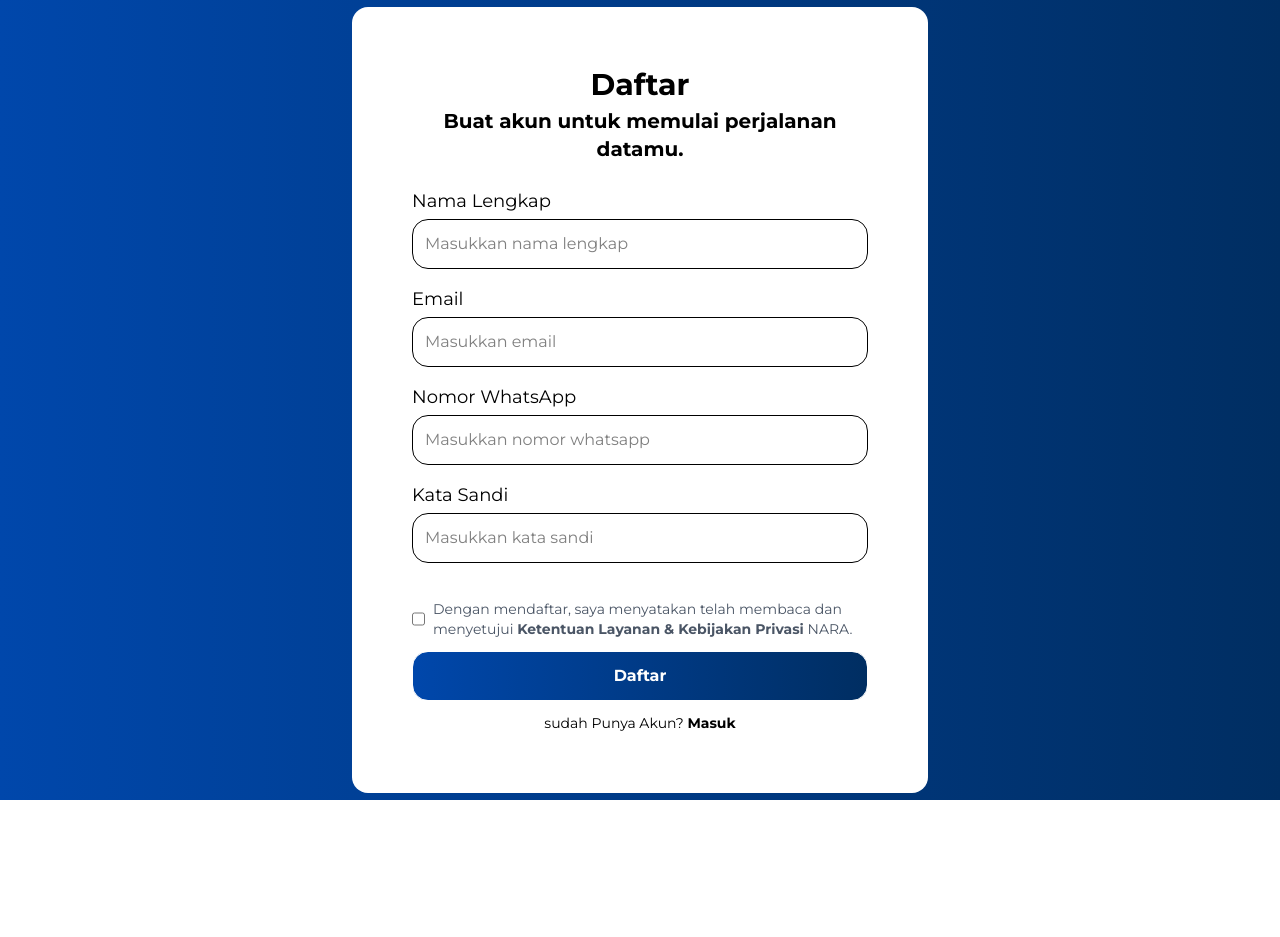
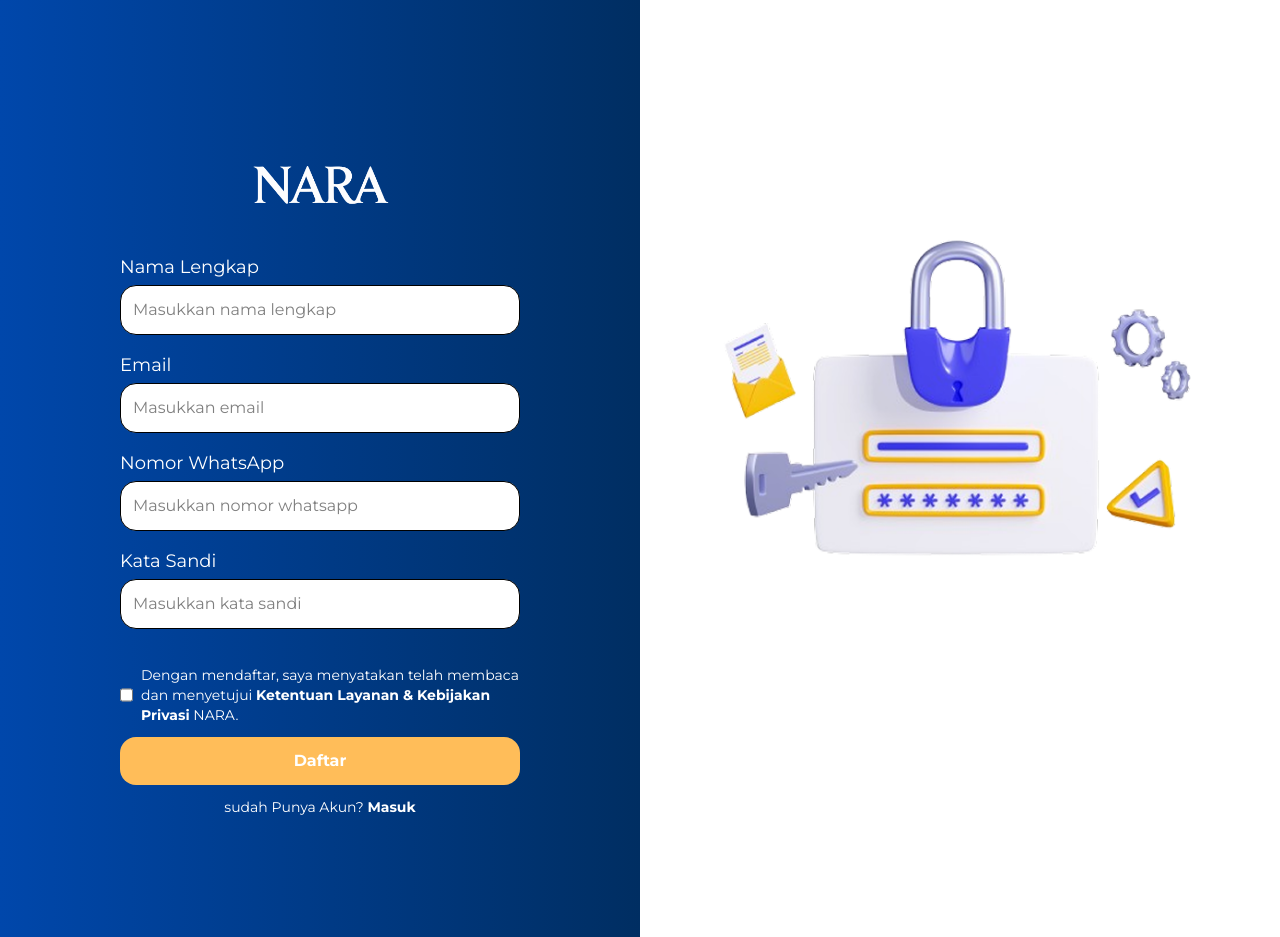
Before and after one commit to RezkySaputraa/pos-app, a Next.js app: page /auth/register in a window 1280 px wide. Before the commit the page ends 800 px from the top, so only its background shows below. Built offline with nearby package versions, Linux system fonts and the light colour scheme.

Commit message:
feat<auth> : perbaiki design login page dan register page

```diff
--- a/src/app/auth/layout.tsx
+++ b/src/app/auth/layout.tsx
@@ -6,7 +6,7 @@ export default function AuthLayoutPage({
   children: React.ReactNode;
 }) {
   return (
-    <div className="flex flex-col items-center justify-center min-h-screen gap-10 bg-primary-gradient ">
+    <div className="min-h-screen bg-primary-gradient ">
       <AuthLayout>{children}</AuthLayout>
     </div>
   );
--- a/src/components/elements/auth/InputField.tsx
+++ b/src/components/elements/auth/InputField.tsx
@@ -3,9 +3,9 @@
 export default function InputField({ title, placeholder }: { title: string; placeholder: string }) {
     return (
         <div className="flex flex-col gap-1">
-            <div className="font-regular text-lg">{title}</div>
+            <div className="text-lg  text-white">{title}</div>
             <input
-                className="border p-3 rounded-2xl focus:border-primary focus:outline-none"
+                className="border p-3 rounded-2xl focus:border-white bg-white focus:outline-none text-black "
                 placeholder={placeholder}
             />
         </div>
--- a/src/components/elements/auth/LoginForm.tsx
+++ b/src/components/elements/auth/LoginForm.tsx
@@ -13,16 +13,16 @@ export default function LoginForm() {
             </div>
             <div className="flex flex-col gap-3 pt-5">
                 <div className="flex items-center justify-between">
-                    <label className="inline-flex items-center gap-2 text-sm text-gray-600">
-                        <input type="checkbox" className="h-4 w-4 rounded border-gray-300 accent-primary focus:ring-primary" />
+                    <label className="inline-flex items-center gap-2 text-sm text-white">
+                        <input type="checkbox" className="h-4 w-4 rounded border-gray-300 accent-primary" />
                         <span>Remember me</span>
                     </label>
-                    <a href="/forgot-password" className="text-sm text-primary hover:underline">
+                    <a href="/forgot-password" className="text-sm text-white hover:underline ">
                         Forgot password?
                     </a>
                 </div>
                 <SubmitButton title="Login" />
-                <div className="text-center text-sm">
+                <div className="text-center text-sm text-white">
                     <label> Belum Punya Akun? <a href="/auth/register" className="font-bold hover:underline">Daftar</a></label>
                 </div>
             </div>
--- a/src/components/elements/auth/RegisterForm.tsx
+++ b/src/components/elements/auth/RegisterForm.tsx
@@ -15,14 +15,14 @@ export default function RegisterForm() {
             </div>
             <div className="flex flex-col gap-3 pt-5">
                 <div className="flex items-center justify-between">
-                    <label className="inline-flex items-center gap-2 text-sm text-gray-600">
-                        <input type="checkbox" className="h-4 w-4 rounded border-gray-300 accent-primary focus:ring-primary" />
+                    <label className="inline-flex items-center gap-2 text-sm text-white">
+                        <input type="checkbox" className="h-4 w-4 rounded border-white accent-primary focus:ring-primary" />
                         <span>Dengan mendaftar, saya menyatakan telah membaca dan
                             menyetujui <a href="#" className="font-bold hover:underline">Ketentuan Layanan & Kebijakan Privasi</a> NARA.</span>
                     </label>
                 </div>
                 <SubmitButton title="Daftar" />
-                <div className="text-center text-sm">
+                <div className="text-center text-sm text-white">
                     <label> sudah Punya Akun? <a href="/auth/login" className="font-bold hover:underline">Masuk</a></label>
                 </div>
             </div>
--- a/src/components/elements/auth/SubmitButton.tsx
+++ b/src/components/elements/auth/SubmitButton.tsx
@@ -4,7 +4,7 @@ export default function SubmitButton({ title }: { title: string }) {
   return (
     <div>
       <button
-        className="border p-3 rounded-2xl bg-primary-gradient text-white font-bold hover:opacity-90 transition-opacity w-full"
+        className="p-3 rounded-2xl bg-accent text-white font-bold hover:opacity-85 transition-opacity w-full"
       >
         {title}
       </button>
--- a/src/components/views/Auth/Login/Login.tsx
+++ b/src/components/views/Auth/Login/Login.tsx
@@ -1,4 +1,5 @@
 import LoginForm from "@/components/elements/auth/LoginForm";
+import Image from "next/image";
 
 const Login = () => {
   // const handleSubmit = async (e: React.FormEvent) => {
@@ -23,15 +24,19 @@ const Login = () => {
   // };
 
   return (
-    <div>
-      <div className="flex justify-center py-15 w-full min-w-xl h-auto bg-white rounded-2xl px-15">
-        <div className="flex flex-col justify-center gap-5 w-full">
-          <div className="text-center">
-            <h3 className="text-3xl font-bold ">Masuk Ke Dashboard</h3>
-            <h3 className="text-xl font-bold py-1">Selamat Datang</h3>
-          </div>
-          <LoginForm />
-        </div>
+    <div className="flex flex-row">
+      <div className="flex flex-col w-full items-center justify-center p-10 md:p-30 bg-primary-gradient min-h-screen">
+        <Image src="/images/general/logo.png" alt="Login Image" width={200} height={200} />
+        <LoginForm />
+      </div>
+      <div className="relative hidden md:flex justify-center items-center w-full min-w-1/2 max-w-1/2 min-h-screen bg-white">
+        <Image
+          src="/images/illustration/login.png"
+          alt="Login Image"
+          fill
+          style={{ objectFit: "contain" }}
+          className="pointer-events-none select-none p-20"
+        />
       </div>
     </div>
   );
--- a/src/components/views/Auth/Register/Register.tsx
+++ b/src/components/views/Auth/Register/Register.tsx
@@ -26,15 +26,19 @@ const Register = () => {
   // };
 
   return (
-    <div>
-      <div className="flex py-15 justify-center w-full min-w-lg max-w-xl h-auto bg-white rounded-2xl px-15">
-        <div className="flex flex-col justify-center gap-5 w-full">
-          <div className="text-center">
-            <h3 className="text-3xl font-bold">Daftar</h3>
-            <h3 className="text-xl font-bold py-1">Buat akun untuk memulai perjalanan datamu.</h3>
-          </div>
-          <RegisterForm />
-        </div>
+    <div className="flex flex-row bg-white min-h-screen">
+      <div className="flex flex-col w-full items-center justify-center p-10 md:p-30 bg-primary-gradient">
+        <Image src="/images/general/logo.png" alt="Login Image" width={200} height={200} />
+        <RegisterForm />
+      </div>
+      <div className="relative hidden md:flex justify-center items-center w-full min-w-1/2 min-h-screen h-screen bg-white">
+        <Image
+          src="/images/illustration/login.png"
+          alt="Login Image"
+          fill
+          style={{ objectFit: "contain" }}
+          className="pointer-events-none select-none p-20 "
+        />
       </div>
     </div>
   );
--- a/src/styles/globals.css
+++ b/src/styles/globals.css
@@ -16,6 +16,8 @@
 
   /* Custom gradient variable */
   --gradient-primary: 002E62;
+
+  --color-accent : #FFBD59;
 }
 
 @layer utilities {
```
Also changed, not shown: public/images/illustration/login.png (added).
